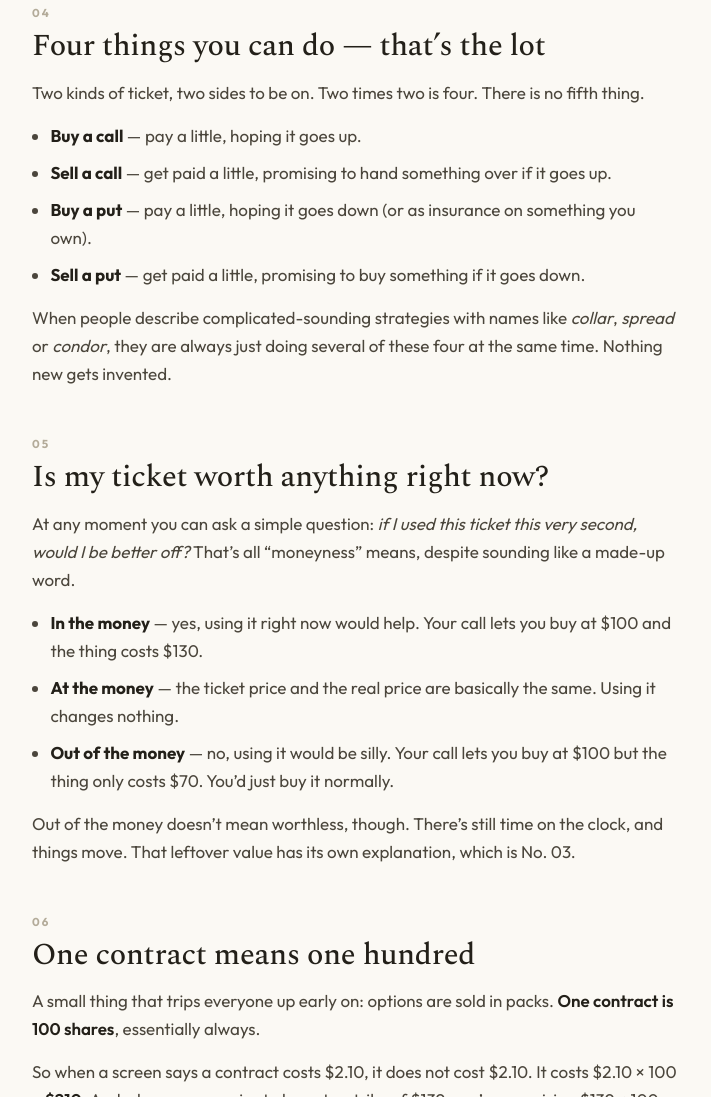
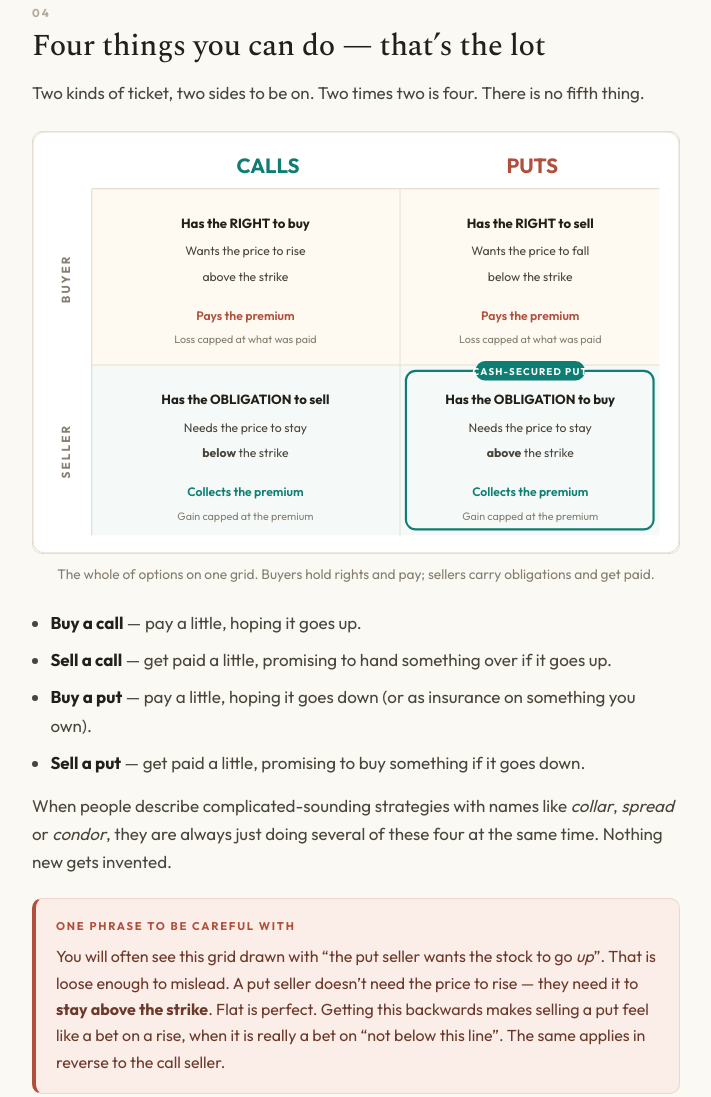
Before and after one commit to gilesparnell/gilesparnell.github.io, a plain HTML site: page personal/trading/tmlat-01-at-a-glance.html in a window 1280 px wide. Shown: the part 3035-4132 px from the top of the page, without its empty margins (284-995 px from the left). Drawn offline with nearby package versions, Linux system fonts and the light colour scheme.

Commit message:
feat(trading): add the buyer/seller x call/put matrix to TMLAT No. 01
An original inline-SVG version of the standard four-quadrant grid,
drawn in the site's own palette, in the "four things you can do"
section where the combinations are already taught. The short-put
quadrant is called out, since that is the live position.

Deliberately redrawn rather than reproducing the third-party slide
that prompted it, which carried another provider's branding.

Also corrects a looseness the usual version of this grid carries: it
typically says the put seller "wants the stock to appreciate". A put
seller needs the price to stay *above the strike*, not to rise —
flat is ideal. Stated the other way round it makes a short put read
as a directional bullish bet rather than a "not below this line"
bet. Added as a warning box, with the same point in reverse for the
call seller.

```diff
--- a/personal/trading/tmlat-01-at-a-glance.html
+++ b/personal/trading/tmlat-01-at-a-glance.html
@@ -68,8 +68,66 @@
       <div class="num">04</div>
       <h2 class="head">Four things you can do &mdash; that&rsquo;s the lot</h2>
       <p>Two kinds of ticket, two sides to be on. Two times two is four. There is no fifth thing.</p>
+      <figure class="fig"><svg viewBox="0 0 660 430" role="img" aria-label="A two by two matrix: calls and puts across the top, buyer and seller down the side, showing rights, obligations, what each side wants and who pays the premium">
+  <defs><style>
+    .m-hd{font-family:'Outfit',sans-serif;font-size:21px;font-weight:700;}
+    .m-side{font-family:'Outfit',sans-serif;font-size:12px;font-weight:700;letter-spacing:.18em;fill:#867f70;}
+    .m-k{font-family:'Outfit',sans-serif;font-size:13.5px;font-weight:700;fill:#232019;}
+    .m-t{font-family:'Outfit',sans-serif;font-size:12.5px;fill:#4b463c;}
+    .m-tag{font-family:'Outfit',sans-serif;font-size:10px;font-weight:700;letter-spacing:.12em;}
+  </style></defs>
+
+  <rect x="0" y="0" width="660" height="430" rx="12" fill="#ffffff" stroke="#e4ded1"/>
+
+  <text x="240" y="42" text-anchor="middle" class="m-hd" fill="#0e7d72">CALLS</text>
+  <text x="510" y="42" text-anchor="middle" class="m-hd" fill="#b0503c">PUTS</text>
+
+  <line x1="60" y1="58" x2="640" y2="58" stroke="#e4ded1" stroke-width="1.5"/>
+  <line x1="375" y1="58" x2="375" y2="412" stroke="#e4ded1" stroke-width="1.5"/>
+  <line x1="60" y1="238" x2="640" y2="238" stroke="#e4ded1" stroke-width="1.5"/>
+  <line x1="60" y1="58" x2="60" y2="412" stroke="#e4ded1" stroke-width="1.5"/>
+
+  <text x="38" y="150" class="m-side" text-anchor="middle" transform="rotate(-90 38 150)">BUYER</text>
+  <text x="38" y="326" class="m-side" text-anchor="middle" transform="rotate(-90 38 326)">SELLER</text>
+
+  <rect x="60" y="58" width="580" height="180" fill="#fdf4e4" opacity="0.5"/>
+  <rect x="60" y="238" width="580" height="174" fill="#e8f4f2" opacity="0.45"/>
+
+  <!-- buyer / call -->
+  <text x="217" y="98" text-anchor="middle" class="m-k">Has the RIGHT to buy</text>
+  <text x="217" y="126" text-anchor="middle" class="m-t">Wants the price to rise</text>
+  <text x="217" y="152" text-anchor="middle" class="m-t">above the strike</text>
+  <text x="217" y="192" text-anchor="middle" class="m-t" style="fill:#b0503c;font-weight:600;">Pays the premium</text>
+  <text x="217" y="216" text-anchor="middle" class="m-t" style="font-size:11px;fill:#867f70;">Loss capped at what was paid</text>
+
+  <!-- buyer / put -->
+  <text x="508" y="98" text-anchor="middle" class="m-k">Has the RIGHT to sell</text>
+  <text x="508" y="126" text-anchor="middle" class="m-t">Wants the price to fall</text>
+  <text x="508" y="152" text-anchor="middle" class="m-t">below the strike</text>
+  <text x="508" y="192" text-anchor="middle" class="m-t" style="fill:#b0503c;font-weight:600;">Pays the premium</text>
+  <text x="508" y="216" text-anchor="middle" class="m-t" style="font-size:11px;fill:#867f70;">Loss capped at what was paid</text>
+
+  <!-- seller / call -->
+  <text x="217" y="278" text-anchor="middle" class="m-k">Has the OBLIGATION to sell</text>
+  <text x="217" y="306" text-anchor="middle" class="m-t">Needs the price to stay</text>
+  <text x="217" y="332" text-anchor="middle" class="m-t"><tspan style="font-weight:700;">below</tspan> the strike</text>
+  <text x="217" y="372" text-anchor="middle" class="m-t" style="fill:#0e7d72;font-weight:600;">Collects the premium</text>
+  <text x="217" y="396" text-anchor="middle" class="m-t" style="font-size:11px;fill:#867f70;">Gain capped at the premium</text>
+
+  <!-- seller / put -->
+  <text x="508" y="278" text-anchor="middle" class="m-k">Has the OBLIGATION to buy</text>
+  <text x="508" y="306" text-anchor="middle" class="m-t">Needs the price to stay</text>
+  <text x="508" y="332" text-anchor="middle" class="m-t"><tspan style="font-weight:700;">above</tspan> the strike</text>
+  <text x="508" y="372" text-anchor="middle" class="m-t" style="fill:#0e7d72;font-weight:600;">Collects the premium</text>
+  <text x="508" y="396" text-anchor="middle" class="m-t" style="font-size:11px;fill:#867f70;">Gain capped at the premium</text>
+
+  <rect x="381" y="244" width="253" height="162" rx="10" fill="none" stroke="#0e7d72" stroke-width="2.2"/>
+  <rect x="452" y="234" width="112" height="20" rx="10" fill="#0e7d72"/>
+  <text x="508" y="248" text-anchor="middle" class="m-tag" fill="#ffffff">CASH-SECURED PUT</text>
+</svg><figcaption>The whole of options on one grid. Buyers hold rights and pay; sellers carry obligations and get paid.</figcaption></figure>
       <ul class="plain"><li><strong>Buy a call</strong> &mdash; pay a little, hoping it goes up.</li><li><strong>Sell a call</strong> &mdash; get paid a little, promising to hand something over if it goes up.</li><li><strong>Buy a put</strong> &mdash; pay a little, hoping it goes down (or as insurance on something you own).</li><li><strong>Sell a put</strong> &mdash; get paid a little, promising to buy something if it goes down.</li></ul>
       <p>When people describe complicated-sounding strategies with names like <em>collar</em>, <em>spread</em> or <em>condor</em>, they are always just doing several of these four at the same time. Nothing new gets invented.</p>
+      <div class="warn"><div class="lab">One phrase to be careful with</div><p>You will often see this grid drawn with &ldquo;the put seller wants the stock to go <em>up</em>&rdquo;. That is loose enough to mislead. A put seller doesn&rsquo;t need the price to rise &mdash; they need it to <b>stay above the strike</b>. Flat is perfect. Getting this backwards makes selling a put feel like a bet on a rise, when it is really a bet on &ldquo;not below this line&rdquo;. The same applies in reverse to the call seller.</p></div>
     </section>
 
     <section class="blk" id="s5">
```
